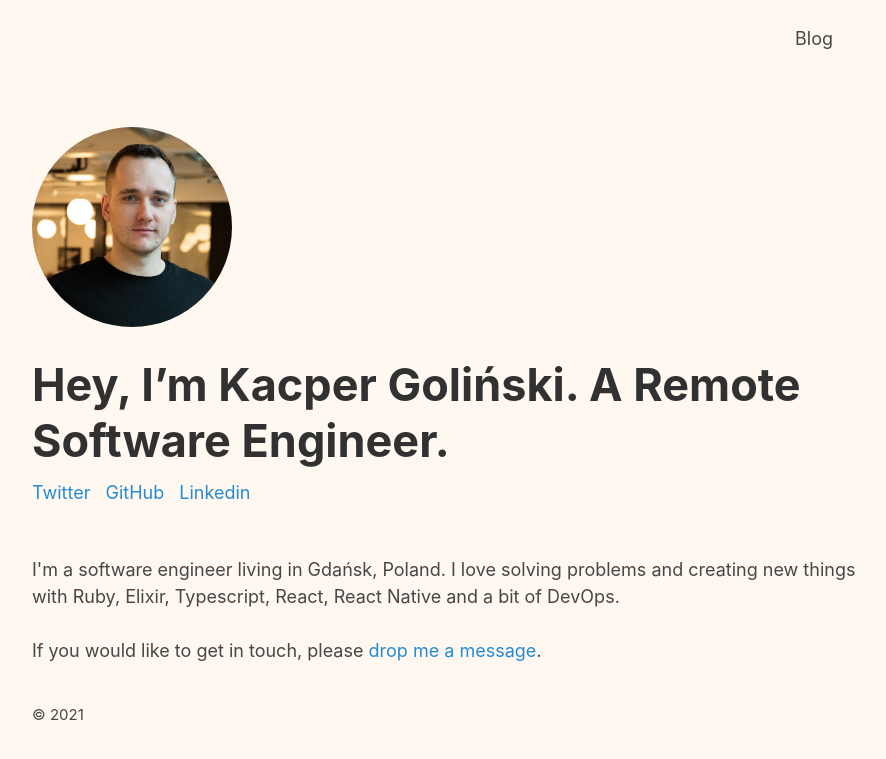
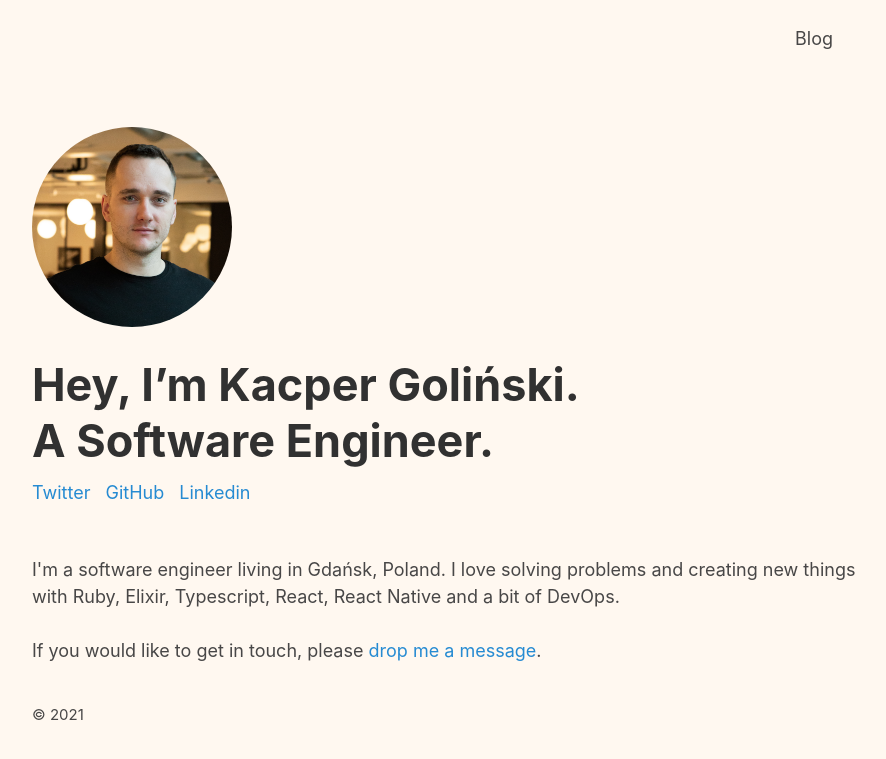
Before and after one commit to caspg/caspg.github.io, a Jekyll site: the page built from index.html, in a window 1280 px wide. Shown: the top 759 px of the page, without its empty margins (185-1071 px from the left). Built offline with Jekyll 4.4.1, drawn with Linux system fonts in a browser that asks for light colours; the list of posts is cut into pages by our own code.

Commit message:
Update index.html

```diff
--- a/index.html
+++ b/index.html
@@ -6,7 +6,7 @@ title: Home
 <div class="home__content">
   <header>
     <img class="profile-pic" src="{{ site.baseurl }}/assets/profile-pic.jpg" alt="profile pic">
-    <h1>Hey, I’m Kacper&nbsp;Goliński. A&nbsp;Remote Software&nbsp;Engineer.</h1>
+    <h1>Hey, I’m Kacper&nbsp;Goliński. A&nbsp;Software&nbsp;Engineer.</h1>
 
     <div class="social-links">
       <a href="https://twitter.com/thecaspg" rel="nofollow">Twitter</a>
```
